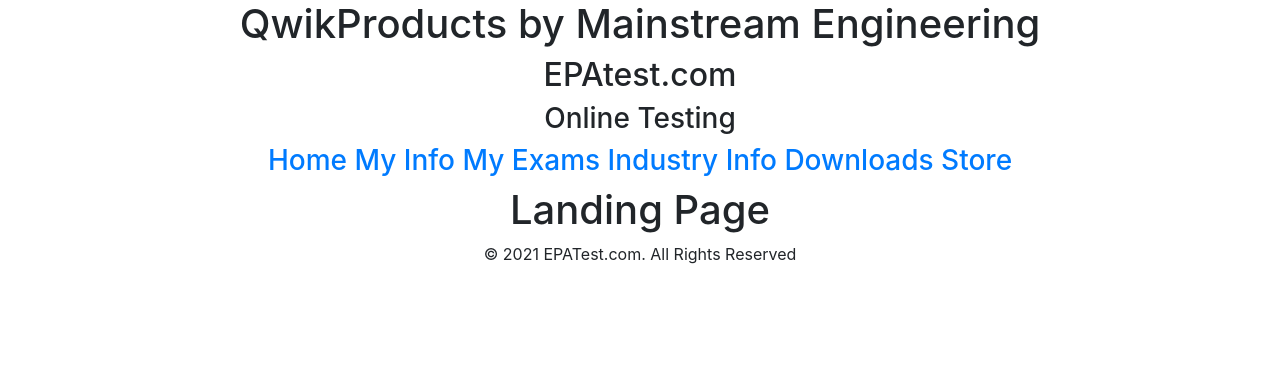
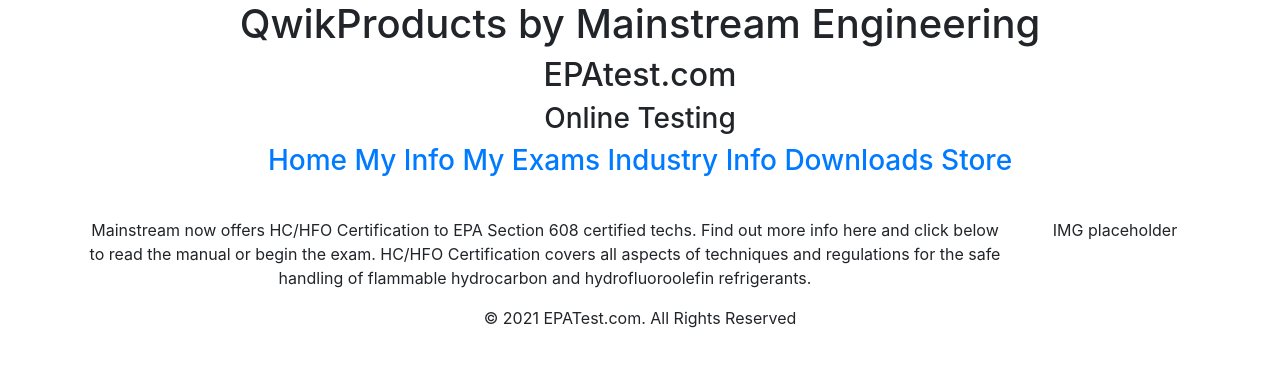
Before and after one commit to SamPCunningham/CertPlatform, a React (Create React App) app in the folder frontend/: page / in a window 1280 px wide. Shown: the top 366 px of the page. Built offline with nearby package versions, Linux system fonts and the light colour scheme.

Commit message:
incremental changes to get pages imports working

```diff
--- /dev/null
+++ b/frontend/src/Components/Home/homeTable.js
@@ -0,0 +1,9 @@
+import React from 'react';
+
+const homeTable = () => {
+    return (
+            <p>Home</p>
+     );
+}
+
+export default homeTable;
--- /dev/null
+++ b/frontend/src/Components/MyInfo/myInfoList.js
@@ -0,0 +1,11 @@
+import React from 'react';
+
+const myInfoList = () => {
+    return (
+
+            <p>There is going to be content here</p>
+
+     );
+}
+
+export default myInfoList;
--- a/frontend/src/Components/footer.js
+++ b/frontend/src/Components/footer.js
@@ -1,4 +1,4 @@
-import React, { useState, useEffect } from 'react';
+import React from 'react';
 
 const Footer = () => {
     let year = new Date().getFullYear();
--- a/frontend/src/Components/header.js
+++ b/frontend/src/Components/header.js
@@ -1,4 +1,4 @@
-import React, { useState, useEffect } from 'react';
+import React from 'react';
 import {Link} from 'react-router-dom';
 
 const Header = () => {
--- a/frontend/src/Components/pages.js
+++ b/frontend/src/Components/pages.js
@@ -1,10 +1,16 @@
 import React from 'react';
-import {Link} from 'react-router-dom';
+import homeTable from './Home/homeTable';
+import myInfoList from './MyInfo/myInfoList';
+
 
 export function Home() {
     return (
-        <div>
-            <h1>Landing Page</h1>
+        <div className="container" style={{ marginTop: "40px" }}>
+            <div className="row">
+                <p className="col-10">Mainstream now offers HC/HFO Certification to EPA Section 608 certified techs. Find out more info here and click below to read the manual or begin the exam. HC/HFO Certification covers all aspects of techniques and regulations for the safe handling of flammable hydrocarbon and hydrofluoroolefin refrigerants.</p>
+                <p className="col-2">IMG placeholder</p>
+                <homeTable />
+            </div>
         </div>
     );
 }
@@ -12,8 +18,9 @@
 export function MyInfo() {
     return (
         <div>
-            <h1>User Info</h1>
+           <myInfoList />
         </div>
+
     );
 }
 
```
